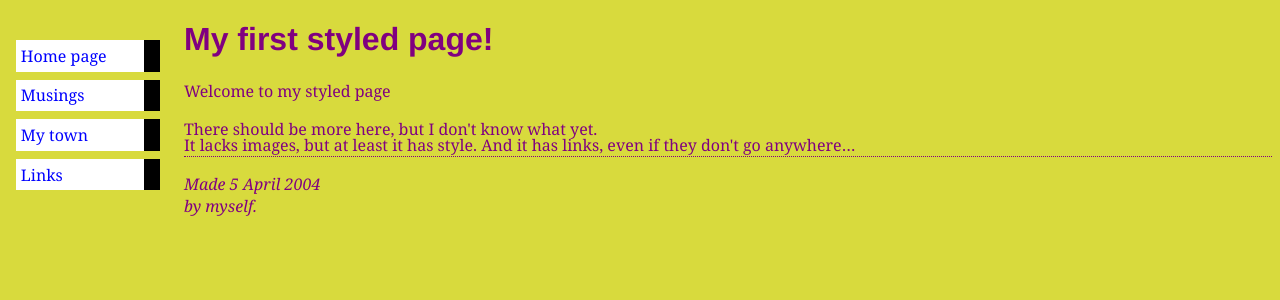
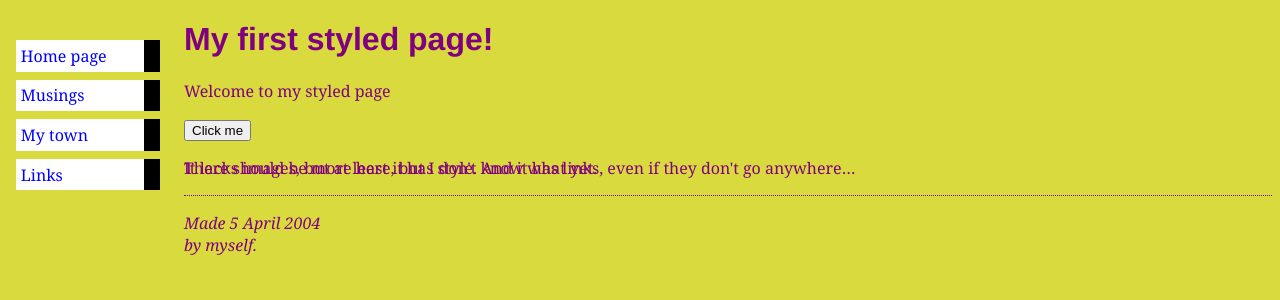
Before and after one commit to TheTriangleTrippa/Portfolio, a Jekyll site: the page built from index.html, in a window 1280 px wide. Shown: the top 300 px of the page. Built offline with Jekyll 4.4.1, drawn with Linux system fonts in a browser that asks for light colours.

Commit message:
Update profile.html

```diff
--- a/_includes/profile.html
+++ b/_includes/profile.html
@@ -19,6 +19,9 @@
 
 <p>Welcome to my styled page
 
+<form action="https://www.w3docs.com/" method="get" target="_blank">
+         <button type="submit">Click me</button>
+
 <p class="bar">It lacks images, but at least it has style.
 And it has links, even if they don't go
 anywhere&hellip;
```
